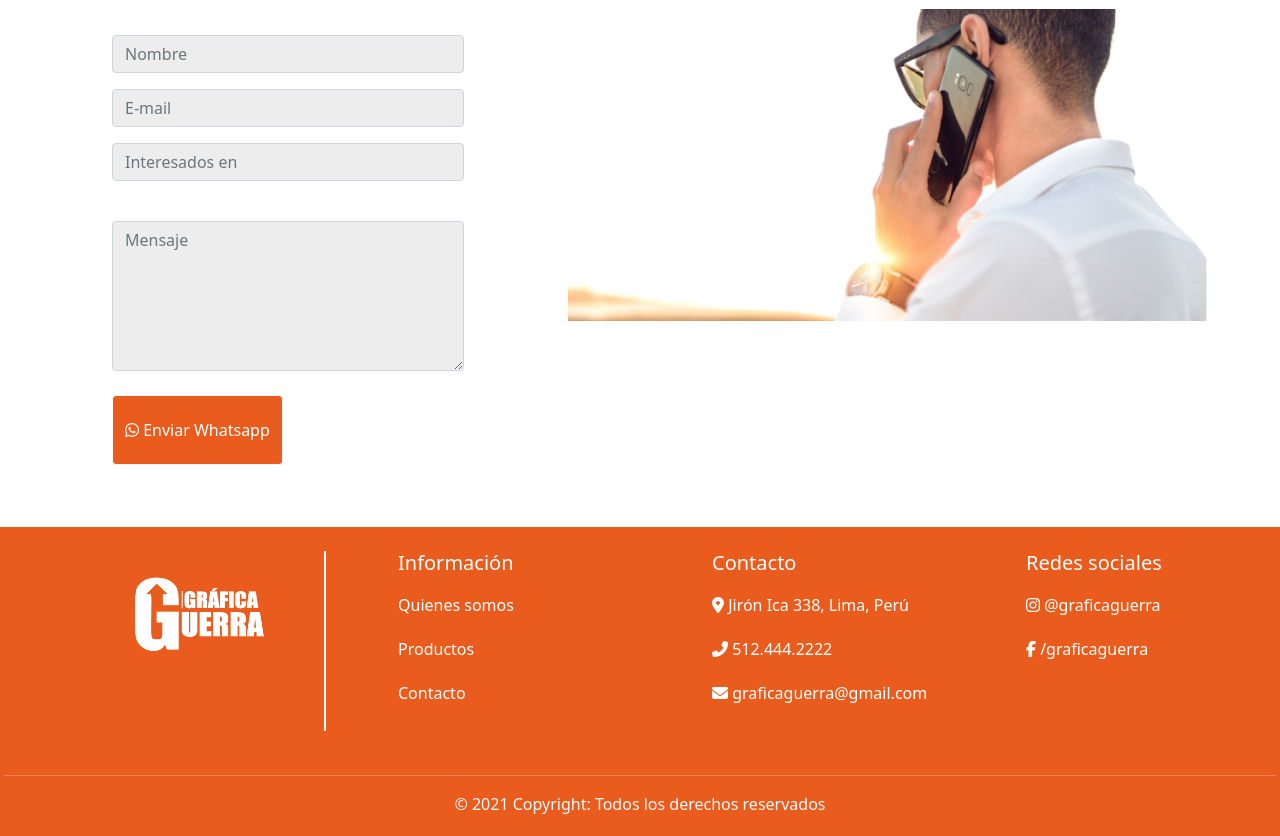
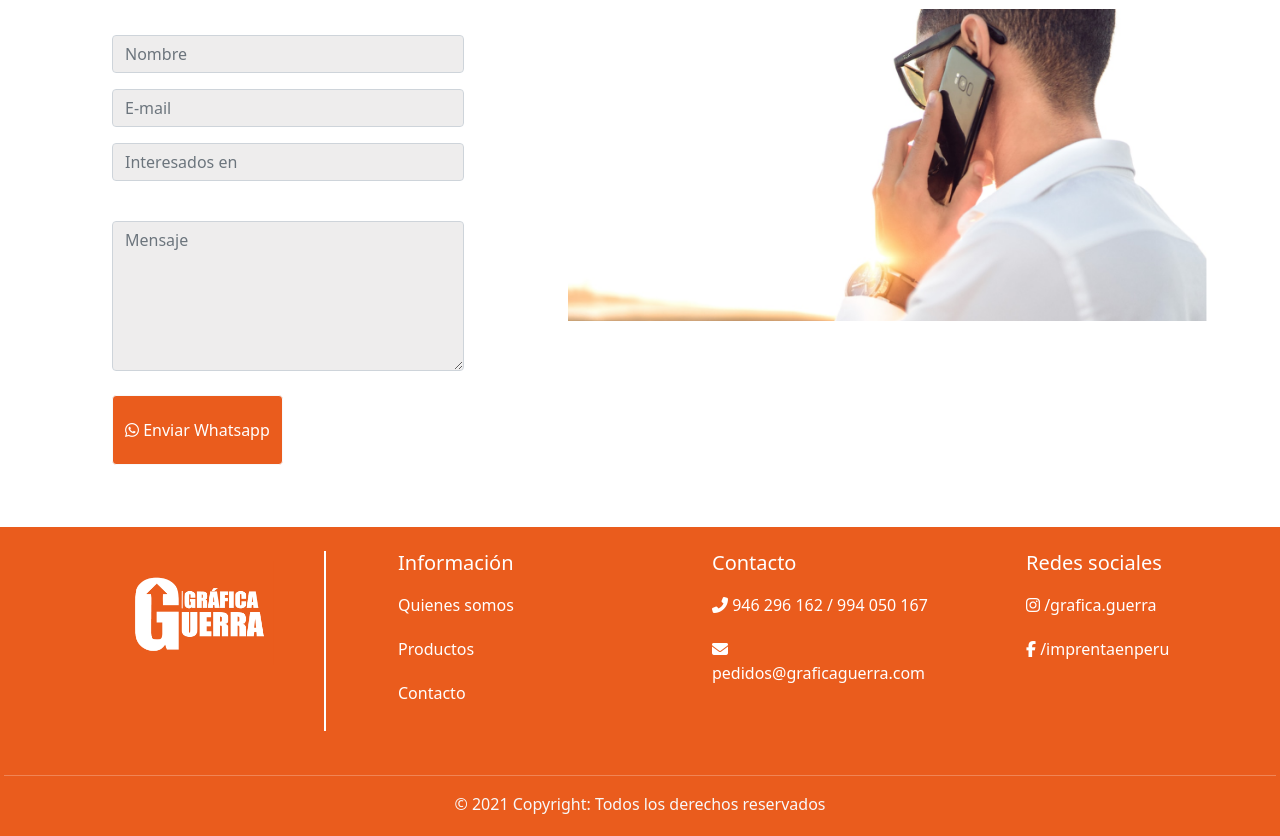
Before and after one commit to Martin-J-Larre/ecoimagen-page, a plain HTML site: page index.html in a window 1280 px wide. Shown: the part 2544-3380 px from the top of the page. Drawn offline with nearby package versions, Linux system fonts and the light colour scheme.

Commit message:
se configuro footer

```diff
--- a/index.html
+++ b/index.html
@@ -287,14 +287,12 @@
                 <div class="col-lg-3 col-md-6 mb-4 mb-md-0 footer-col">
                     <h5>Contacto</h5>
                     <ul class="list-unstyled mb-0">
+
                         <li>
-                            <a href="#!"><i class="fas fa-map-marker-alt"></i>  Jirón Ica 338, Lima, Perú</a>
+                            <a href="#!"><i class="fas fa-phone-alt"></i> 946 296 162 / 994 050 167</a>
                         </li>
                         <li>
-                            <a href="#!"><i class="fas fa-phone-alt"></i>  512.444.2222</a>
-                        </li>
-                        <li>
-                            <a href="#!"><i class="fas fa-envelope"></i>  graficaguerra@gmail.com</a>
+                            <a href="#!"><i class="fas fa-envelope"></i>  pedidos@graficaguerra.com</a>
                         </li>
                     </ul>
                 </div>
@@ -305,10 +303,10 @@
                     <h5>Redes sociales</h5>
                     <ul class="list-unstyled">
                         <li>
-                            <a href="#!"><i class="fab fa-instagram"></i> @graficaguerra</a>
+                            <a href="#!"><i class="fab fa-instagram"></i> /grafica.guerra</a>
                         </li>
                         <li>
-                            <a href="#!"><i class="fab fa-facebook-f"></i> /graficaguerra</a>
+                            <a href="#!"><i class="fab fa-facebook-f"></i> /imprentaenperu</a>
                         </li>
                     </ul>
                 </div>
--- a/src/formContacto.js
+++ b/src/formContacto.js
@@ -22,7 +22,7 @@ const formulario = document.querySelector(".Formulario");
 const buttonSubmit = document.querySelector("#botonEnviar");
 const urlDesktop = "https://web.whatsapp.com/";
 const urlMobile = "whatsapp://";
-const telefono = "5491169038632";
+const telefono = "54946296162";
 
 formulario.addEventListener("submit", (event) => {
   event.preventDefault();
```
